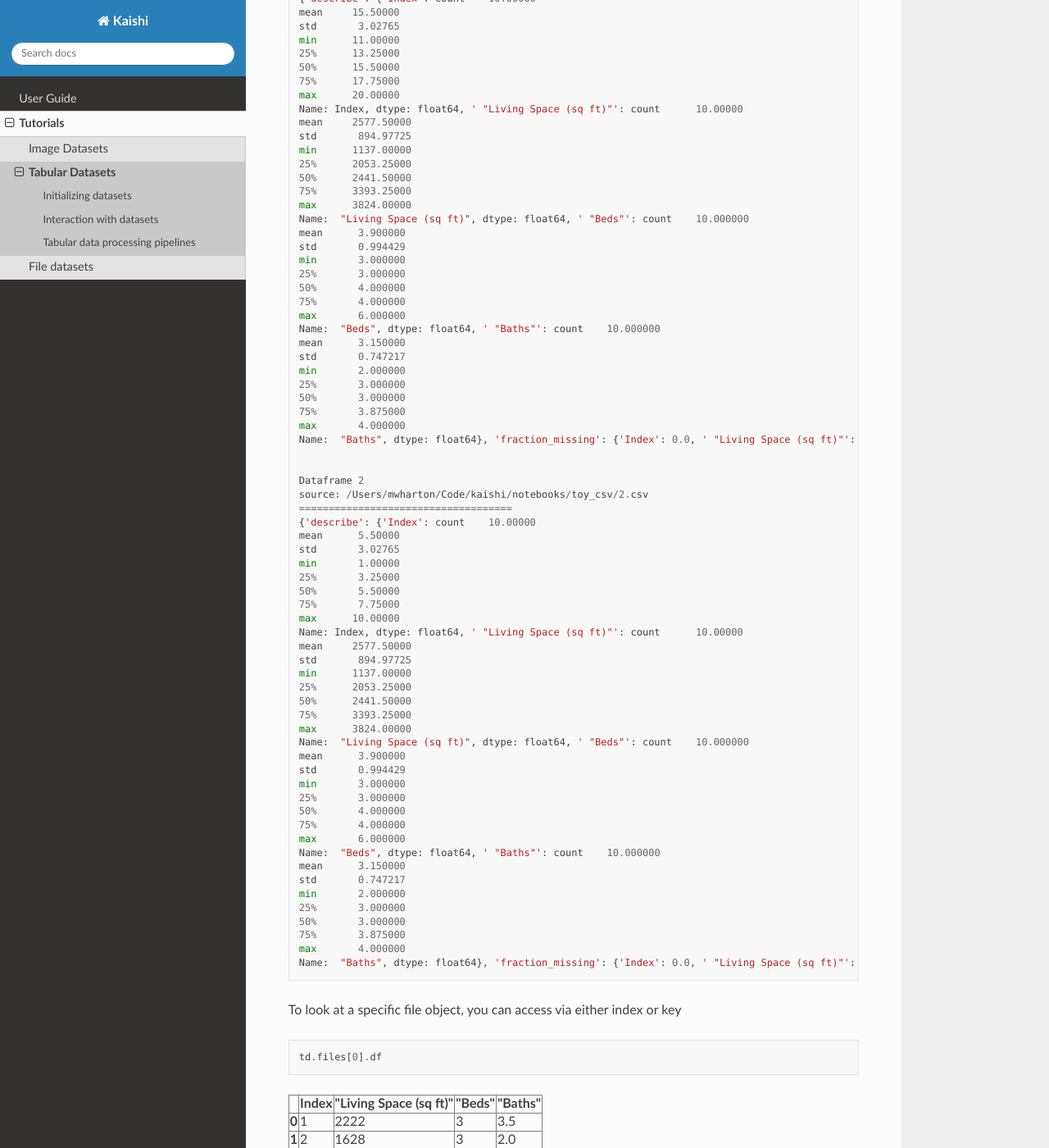
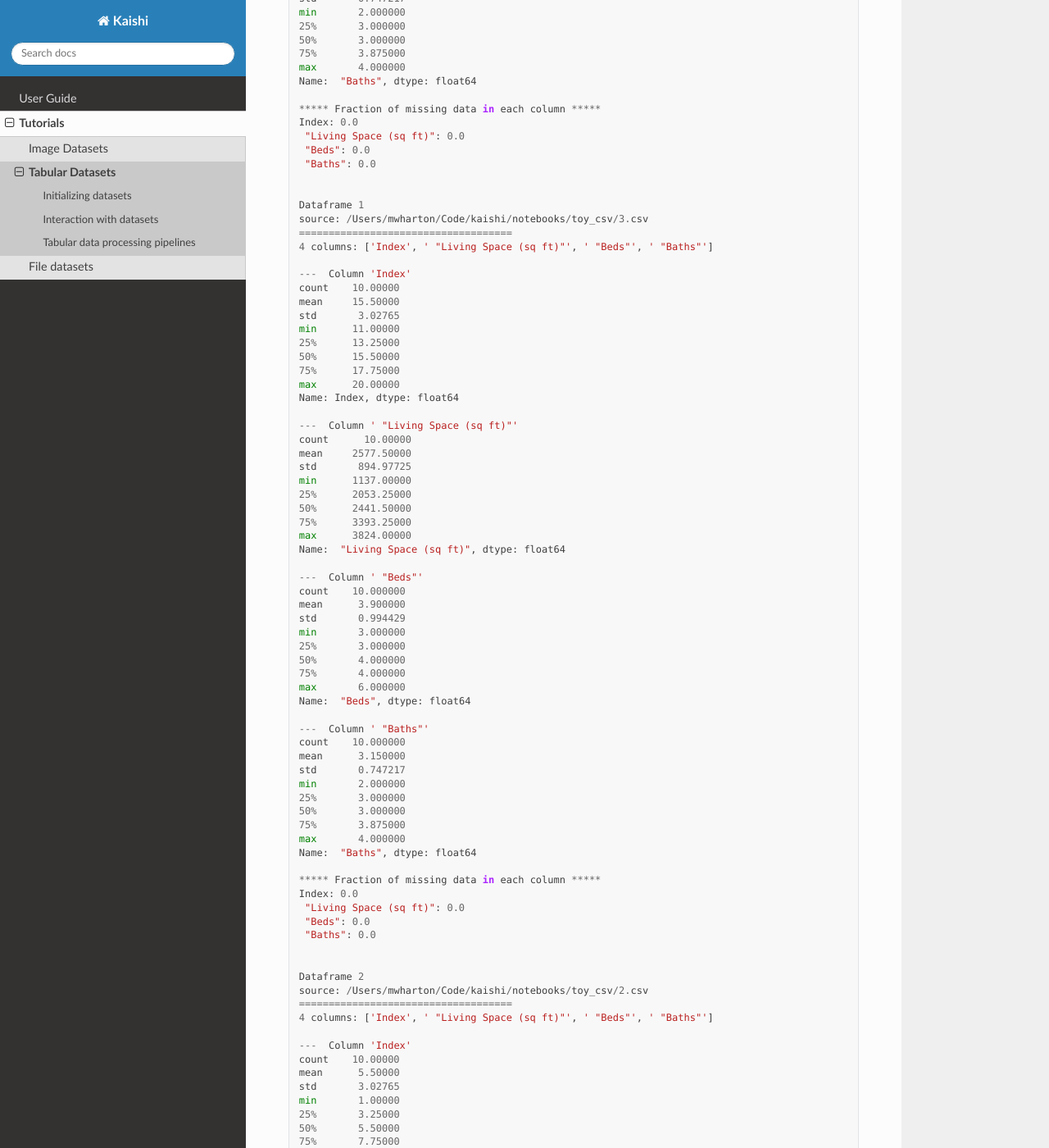
Before and after one commit to kungfuai/kaishi, a Sphinx documentation site: the page built from docs/Tutorials/Tutorial_Tabular_Dataset.md, in a window 1280 px wide and 1400 px high, scrolled down 2903 px. Shown: the whole window at 82% size. Built offline with Sphinx 7.4.7 and the Read the Docs theme 2.0.0, drawn with Linux system fonts in a browser that asks for light colours; pages that are not in the unit, such as notebooks, are missing from menus; some of the changed text lies outside the part shown.

Commit message:
Fix tabular printing in docs

```diff
--- a/docs/Tutorials/Tutorial_Tabular_Dataset.md
+++ b/docs/Tutorials/Tutorial_Tabular_Dataset.md
@@ -120,7 +120,10 @@ td.report()
     Dataframe 0
     source: /Users/mwharton/Code/kaishi/notebooks/toy_csv/1.csv
     ====================================
-    {'describe': {'Index': count    10.00000
+    4 columns: ['Index', ' "Living Space (sq ft)"', ' "Beds"', ' "Baths"']
+
+    ---  Column 'Index'
+    count    10.00000
     mean      5.50000
     std       3.02765
     min       1.00000
@@ -128,7 +131,10 @@ td.report()
     50%       5.50000
     75%       7.75000
     max      10.00000
-    Name: Index, dtype: float64, ' "Living Space (sq ft)"': count      10.00000
+    Name: Index, dtype: float64
+
+    ---  Column ' "Living Space (sq ft)"'
+    count      10.00000
     mean     2577.50000
     std       894.97725
     min      1137.00000
@@ -136,7 +142,10 @@ td.report()
     50%      2441.50000
     75%      3393.25000
     max      3824.00000
-    Name:  "Living Space (sq ft)", dtype: float64, ' "Beds"': count    10.000000
+    Name:  "Living Space (sq ft)", dtype: float64
+
+    ---  Column ' "Beds"'
+    count    10.000000
     mean      3.900000
     std       0.994429
     min       3.000000
@@ -144,7 +153,10 @@ td.report()
     50%       4.000000
     75%       4.000000
     max       6.000000
-    Name:  "Beds", dtype: float64, ' "Baths"': count    10.000000
+    Name:  "Beds", dtype: float64
+
+    ---  Column ' "Baths"'
+    count    10.000000
     mean      3.150000
     std       0.747217
     min       2.000000
@@ -152,13 +164,22 @@ td.report()
     50%       3.000000
     75%       3.875000
     max       4.000000
-    Name:  "Baths", dtype: float64}, 'fraction_missing': {'Index': 0.0, ' "Living Space (sq ft)"': 0.0, ' "Beds"': 0.0, ' "Baths"': 0.0}, 'shape': (10, 4), 'columns': ['Index', ' "Living Space (sq ft)"', ' "Beds"', ' "Baths"'], 'filepath': '/Users/mwharton/Code/kaishi/notebooks/toy_csv/1.csv'}
+    Name:  "Baths", dtype: float64
+
+    ***** Fraction of missing data in each column *****
+    Index: 0.0
+     "Living Space (sq ft)": 0.0
+     "Beds": 0.0
+     "Baths": 0.0
 
 
     Dataframe 1
     source: /Users/mwharton/Code/kaishi/notebooks/toy_csv/3.csv
     ====================================
-    {'describe': {'Index': count    10.00000
+    4 columns: ['Index', ' "Living Space (sq ft)"', ' "Beds"', ' "Baths"']
+
+    ---  Column 'Index'
+    count    10.00000
     mean     15.50000
     std       3.02765
     min      11.00000
@@ -166,7 +187,10 @@ td.report()
     50%      15.50000
     75%      17.75000
     max      20.00000
-    Name: Index, dtype: float64, ' "Living Space (sq ft)"': count      10.00000
+    Name: Index, dtype: float64
+
+    ---  Column ' "Living Space (sq ft)"'
+    count      10.00000
     mean     2577.50000
     std       894.97725
     min      1137.00000
@@ -174,7 +198,10 @@ td.report()
     50%      2441.50000
     75%      3393.25000
     max      3824.00000
-    Name:  "Living Space (sq ft)", dtype: float64, ' "Beds"': count    10.000000
+    Name:  "Living Space (sq ft)", dtype: float64
+
+    ---  Column ' "Beds"'
+    count    10.000000
     mean      3.900000
     std       0.994429
     min       3.000000
@@ -182,7 +209,10 @@ td.report()
     50%       4.000000
     75%       4.000000
     max       6.000000
-    Name:  "Beds", dtype: float64, ' "Baths"': count    10.000000
+    Name:  "Beds", dtype: float64
+
+    ---  Column ' "Baths"'
+    count    10.000000
     mean      3.150000
     std       0.747217
     min       2.000000
@@ -190,13 +220,22 @@ td.report()
     50%       3.000000
     75%       3.875000
     max       4.000000
-    Name:  "Baths", dtype: float64}, 'fraction_missing': {'Index': 0.0, ' "Living Space (sq ft)"': 0.0, ' "Beds"': 0.0, ' "Baths"': 0.0}, 'shape': (10, 4), 'columns': ['Index', ' "Living Space (sq ft)"', ' "Beds"', ' "Baths"'], 'filepath': '/Users/mwharton/Code/kaishi/notebooks/toy_csv/3.csv'}
+    Name:  "Baths", dtype: float64
+
+    ***** Fraction of missing data in each column *****
+    Index: 0.0
+     "Living Space (sq ft)": 0.0
+     "Beds": 0.0
+     "Baths": 0.0
 
 
     Dataframe 2
     source: /Users/mwharton/Code/kaishi/notebooks/toy_csv/2.csv
     ====================================
-    {'describe': {'Index': count    10.00000
+    4 columns: ['Index', ' "Living Space (sq ft)"', ' "Beds"', ' "Baths"']
+
+    ---  Column 'Index'
+    count    10.00000
     mean      5.50000
     std       3.02765
     min       1.00000
@@ -204,7 +243,10 @@ td.report()
     50%       5.50000
     75%       7.75000
     max      10.00000
-    Name: Index, dtype: float64, ' "Living Space (sq ft)"': count      10.00000
+    Name: Index, dtype: float64
+
+    ---  Column ' "Living Space (sq ft)"'
+    count      10.00000
     mean     2577.50000
     std       894.97725
     min      1137.00000
@@ -212,7 +254,10 @@ td.report()
     50%      2441.50000
     75%      3393.25000
     max      3824.00000
-    Name:  "Living Space (sq ft)", dtype: float64, ' "Beds"': count    10.000000
+    Name:  "Living Space (sq ft)", dtype: float64
+
+    ---  Column ' "Beds"'
+    count    10.000000
     mean      3.900000
     std       0.994429
     min       3.000000
@@ -220,7 +265,10 @@ td.report()
     50%       4.000000
     75%       4.000000
     max       6.000000
-    Name:  "Beds", dtype: float64, ' "Baths"': count    10.000000
+    Name:  "Beds", dtype: float64
+
+    ---  Column ' "Baths"'
+    count    10.000000
     mean      3.150000
     std       0.747217
     min       2.000000
@@ -228,7 +276,13 @@ td.report()
     50%       3.000000
     75%       3.875000
     max       4.000000
-    Name:  "Baths", dtype: float64}, 'fraction_missing': {'Index': 0.0, ' "Living Space (sq ft)"': 0.0, ' "Beds"': 0.0, ' "Baths"': 0.0}, 'shape': (10, 4), 'columns': ['Index', ' "Living Space (sq ft)"', ' "Beds"', ' "Baths"'], 'filepath': '/Users/mwharton/Code/kaishi/notebooks/toy_csv/2.csv'}
+    Name:  "Baths", dtype: float64
+
+    ***** Fraction of missing data in each column *****
+    Index: 0.0
+     "Living Space (sq ft)": 0.0
+     "Beds": 0.0
+     "Baths": 0.0
 
 
 
```
Also changed, not shown: 1 other file.
